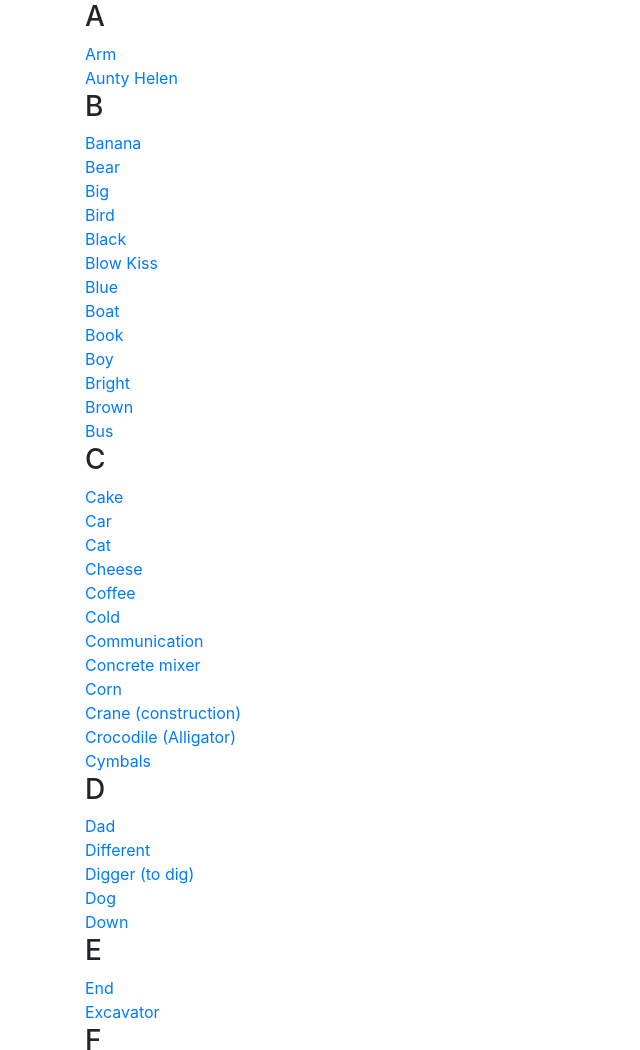
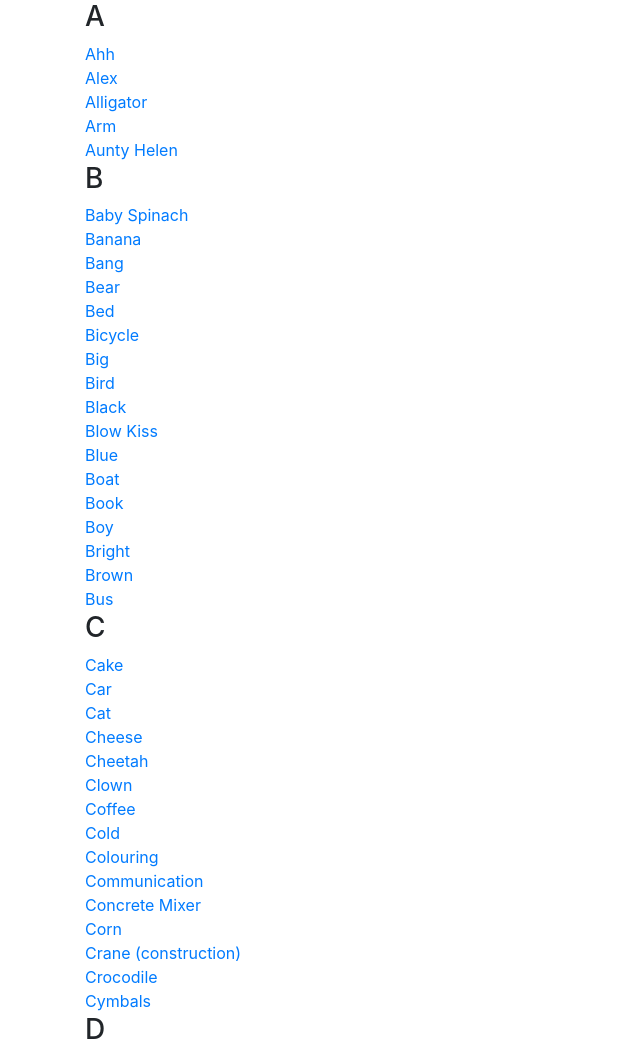
Before and after one commit to goodforenergy/alexs-signs, a website: page src/index.html in a window 1280 px wide. Shown: the top 1050 px of the page, without its empty margins (0-640 px from the left). Drawn offline with nearby package versions, Linux system fonts and the light colour scheme; files that its build step writes are made by us from their sources; files whose address does not match are found by name.

Commit message:
Updated signs with cross references, made Handlebars template more robust

```diff
--- a/src/resources/signs.json
+++ b/src/resources/signs.json
@@ -1,4 +1,17 @@
 [
+    {
+        "word": "Ahh",
+        "notes": "Alex says “Aahh”. May mean “Alex”, “To brush teeth”, or “Mouth”.",
+        "see": ["Alex","To brush teeth","Mouth"]
+    },
+    {
+        "word": "Alex",
+        "see": ["Ahh"]
+    },
+    {
+        "word": "Alligator",
+        "see": ["Crocodile"]
+    },
     {
         "word": "Arm",
         "makaton": "Point to arm.",
@@ -7,22 +20,40 @@
     },
     {
         "word": "Aunty Helen",
-        "makaton": "n/a",
+        "makaton": "n/ar",
         "alex": "Same as Bird",
         "notes": "",
         "see": ["Bird"]
     },
     {
+        "word": "Baby Spinach",
+        "see": ["Green"]
+    },
+    {
         "word": "Banana",
         "makaton": "Extend left index finger. Place right index finger onto ball of right thumb. Move right formation in downward “peeling” movements from tip of left index finger, twice.",
         "alex": "Same as Monkey.",
-        "notes": ""
+        "notes": "",
+        "see": ["Monkey"]
+    },
+    {
+        "word": "Bang",
+        "see": ["Cymbals"]
     },
     {
         "word": "Bear",
         "makaton": "Form “C” with index fingers and thumbs of both hands. Place fingertips on head with thumbs on temples to represent the ears of a teddy bear.",
-        "alex": "Loose fist formed with left hand and tapped against top left side of head, twice. ",
-        "notes": "Also used to mean Koala and Panda. Often used to refer to Bear Hunt (as in I want to go outside with you Nana). May also refer to Nana."
+        "alex": "Loose fist formed with left hand and tapped against top left side of head, twice.",
+        "notes": "Also used to mean Koala and Panda. Often used to refer to Bear Hunt (as in I want to go outside with you Nana). May also refer to Nana. May appear similar to “To shower”.",
+        "see": ["To shower"]
+    },
+    {
+        "word": "Bed",
+        "see": ["To sleep"]
+    },
+    {
+        "word": "Bicycle",
+        "see": ["Motorcycle"]
     },
     {
         "word": "Big",
@@ -39,14 +70,15 @@
     {
         "word": "Black",
         "makaton": "Form right fist. Place formation, palm left, on right check. Move forward and down.",
-        "alex": "Same as Makaton version but reversed.",
+        "alex": "Same as Makaton version but reversed. Doesn't always move fist.",
         "notes": ""
     },
     {
         "word": "Blow Kiss",
         "makaton": "n/a",
         "alex": "Palm of open left hand placed on mouth and moved away from body.",
-        "notes": ""
+        "notes": "May appear the same as Please",
+        "see": ["Please"]
     },
     {
         "word": "Blue",
@@ -87,8 +119,8 @@
     {
         "word": "Bus",
         "makaton": "Form fists with both hands, palms up. Move formation as if driving a bus.",
-        "alex": "Move closed left fist across body and back (a bit like driving a bus one handed).",
-        "notes": "May appear similar to Digger."
+        "alex": "Move closed left fist across body in a clockwise circle, twice.",
+        "notes": ""
     },
     {
         "word": "Cake",
@@ -106,7 +138,8 @@
         "word": "Cat",
         "makaton": "Stroke back of open left hand with fingers of open right hand, palm down, twice.",
         "alex": "Similar to Makaton version but reversed. May appear similar to Green.",
-        "notes": ""
+        "notes": "",
+        "see": ["Green"]
     },
     {
         "word": "Cheese",
@@ -115,10 +148,19 @@
         "notes": "Often used when talking about Zoe or September (Zoe’s birthday)."
     },
     {
+        "word": "Cheetah",
+        "see": ["Lion"]
+    },
+    {
+        "word": "Clown",
+        "see": ["Hat"]
+    },
+    {
         "word": "Coffee",
         "makaton": "Form fists with both hands. Move right fist in small anti-clockwise circles above left fist.",
         "alex": "Similar to Makaton but reversed.",
-        "notes": ""
+        "notes": "May appear similar to To Make",
+        "see": ["To make"]
     },
     {
         "word": "Cold",
@@ -127,13 +169,17 @@
         "notes": ""
     },
     {
+        "word": "Colouring",
+        "see": ["To draw"]
+    },
+    {
         "word": "Communication",
         "makaton": "Form “C” with both hands. Place right thumb between left thumb and fingers. Move formation backwards and forwards alternately, twice.",
         "alex": "Same as Makaton, but reversed and right hand doesn’t move.",
         "notes": ""
     },
     {
-        "word": "Concrete mixer",
+        "word": "Concrete Mixer",
         "makaton": "Extend right index finger, blade down. Move finger down in anti-clockwise circle, twice.",
         "alex": "Similar to Makaton, but reversed and circles are a bit irregular.",
         "notes": ""
@@ -146,21 +192,22 @@
     },
     {
         "word": "Crane (construction)",
-        "makaton": "Unknown",
+        "makaton": "",
         "alex": "Lifts both arms above head at 15 degree angle from vertical. Sometimes only left arm is used.",
         "notes": ""
     },
     {
-        "word": "Crocodile (Alligator)",
+        "word": "Crocodile",
         "makaton": "The right arm is extended above the head, the left arm forward from the body, with the palms of the hands facing each other and the fingers hooked. The right arm is brought down so that the hands meet, the right hand fingers covering the left, twice.",
         "alex": "Similar to the Makaton version, except reversed and the right hand isn’t always used, and Alex only moves his hands once.",
-        "notes": ""
+        "notes": "",
+        "see": ["Alligator"]
     },
     {
         "word": "Cymbals",
-        "makaton": "Unknown",
+        "makaton": "",
         "alex": "Pretends to hold cymbals and bang them.",
-        "notes": ""
+        "notes": "May also be used to mean Bang"
     },
     {
         "word": "Dad",
@@ -194,21 +241,28 @@
     },
     {
         "word": "End",
-        "makaton": "Unknown",
+        "makaton": "",
         "alex": "Forms fists with both hands, palms facing. Taps fists together.",
-        "notes": "Same as Cymbals, may also mean Bang."
+        "notes": "Same as Cymbals, may also mean Bang.",
+        "see": ["Cymbals"]
     },
     {
         "word": "Excavator",
         "makaton": "Unknown",
         "alex": "Fingerspells “x” followed by Digger.",
-        "notes": ""
+        "notes": "",
+        "see": ["Digger (to dig)", "X"]
+    },
+    {
+        "word": "Fig",
+        "see": ["Pig"]
     },
     {
         "word": "Five",
         "makaton": "Right hand up, palm out, in front of body, with fingers slightly spread.",
         "alex": "Same as Makaton version but reversed.",
-        "notes": "May appear similar to Stop."
+        "notes": "May appear similar to Stop.",
+        "see": ["Stop"]
     },
     {
         "word": "Fix it",
@@ -223,34 +277,42 @@
         "notes": ""
     },
     {
+        "word": "Food",
+        "see": ["To eat"]
+    },
+    {
+        "word": "Fork",
+        "makaton": "Extend right index, middle and ring fingers. Jab into palm of open left hand, twice.",
+        "alex": "Same as Makaton version but reversed."
+    },
+    {
         "word": "Goodbye",
         "makaton": "Use natural gesture.",
         "alex": "Same as Hello",
-        "notes": ""
+        "notes": "",
+        "see": ["Hello"]
     },
     {
         "word": "Granddad Geoff",
-        "makaton": "n/a",
-        "alex": "Same as Dog",
-        "notes": ""
+        "see": ["Dog"]
     },
     {
         "word": "Granddad Kerry",
-        "makaton": "n/a",
-        "alex": "Same as Digger",
-        "notes": ""
+        "see": ["Digger (to dig)"]
     },
     {
         "word": "Granny (Carolyn)",
         "makaton": "n/a",
         "alex": "Same as To Wash/Swimming Pool",
-        "notes": ""
+        "notes": "",
+        "see": ["To wash (bathe)"]
     },
     {
         "word": "Green",
         "makaton": "Place right blade on wrist of left arm. Sweep right hand to upper arm.",
         "alex": "Usually same as Makaton version but reversed. Sometimes Alex will wipe a different part of the arm (e.g. elbow to shoulder, or back of wrist).",
-        "notes": "Often used when talking about lettuce, baby spinach, etc. Could be confused with Cat or Slow."
+        "notes": "Often used when talking about lettuce, baby spinach, etc. Could be confused with Cat or Slow.",
+        "see": ["Cat", "Slow"]
     },
     {
         "word": "Hand",
@@ -261,8 +323,17 @@
     {
         "word": "Happy",
         "makaton": "Clap heels of open hands together twice, while moving in small outward circles (like an excited happy toddler).",
-        "alex": "Same as “To Clap”.",
-        "notes": ""
+        "alex": "Same as “To clap”.",
+        "notes": "",
+        "see": ["To clap"]
+    },
+    {
+        "word": "Hardware Store",
+        "see": ["Lawnmower"]
+    },
+    {
+        "word": "Hard Hat",
+        "see": ["Hat"]
     },
     {
         "word": "Hat",
@@ -286,13 +357,15 @@
         "word": "Henry",
         "makaton": "n/a",
         "alex": "Same as Train",
-        "notes": ""
+        "notes": "",
+        "see": ["Train"]
     },
     {
         "word": "Honeybear",
         "makaton": "n/a",
         "alex": "signs To Sleep followed by Bear",
-        "notes": "Alex's cuddly, also “finding honeybear” is a synonym for going to bed"
+        "notes": "Alex's cuddly, also “finding honeybear” is a synonym for going to bed",
+        "see": ["Bear","To sleep"]
     },
     {
         "word": "Hot",
@@ -304,13 +377,23 @@
         "word": "Hungry",
         "makaton": "Place open right hand on stomach. Move in anti-clockwise circle.",
         "alex": "Same as Makaton but reversed.",
-        "notes": "Looks similar to “Yummy”."
+        "notes": "Looks similar to “Yummy”.",
+        "see": ["Yummy"]
     },
     {
         "word": "I",
         "makaton": "Extend right index finger. Point to self.",
         "alex": "Same as Makaton but reversed",
-        "notes": "Also means Me"
+        "notes": "Also means Me",
+        "see": ["Me"]
+    },
+    {
+        "word": "January",
+        "see": ["Bird"]
+    },
+    {
+        "word": "Koala",
+        "see": ["Bear"]
     },
     {
         "word": "Knife",
@@ -322,19 +405,25 @@
         "word": "Last",
         "makaton": "Open right hand, palm down. Move formation down from wrist.",
         "alex": "Similar to Makaton version, but reversed and may be repeated.",
-        "notes": "Appears very similar to To Wash or Granny."
+        "notes": "Appears very similar to To Wash or Granny.",
+        "see": ["To wash"]
     },
     {
         "word": "Lawnmower",
         "makaton": "Unknown",
         "alex": "Forms fist with left hand, palm down, with arm angled out a little from body. Moves arm out from body and back, twice.",
-        "notes": "Often used when talking about gardening equipment (e.g. Weed wackers, leaf blowers), or the Hardware store."
+        "notes": "Often used when talking about gardening equipment (e.g. Weed wackers, leaf blowers), or the Hardware Store."
+    },
+    {
+        "word": "Lettuce",
+        "see": ["Green"]
     },
     {
         "word": "Light",
         "makaton": "Place right fingernails on ball of tight thumb. Place formation at eye level at right side of face, palm down. Flick hand open.",
         "alex": "Same as Milk",
-        "notes": ""
+        "notes": "",
+        "see": ["Milk"]
     },
     {
         "word": "Lion",
@@ -346,25 +435,34 @@
         "word": "Little",
         "makaton": "Open both hands, palms facing. Move hands towards each other.",
         "alex": "Mostly same as Makaton version but reversed. Sometimes hands meet. ",
-        "notes": "Similar to Alex’s version of Clap, Happy, and Sunday."
+        "notes": "Similar to Alex’s version of Clap, Happy, and Sunday.",
+        "see": ["To clap","Happy","Sunday"]
+    },
+    {
+        "word": "Man",
+        "see": ["Dad"]
+    },
+    {
+        "word": "March",
+        "see": ["Train"]
     },
     {
         "word": "Me",
-        "makaton": "Same as I",
-        "alex": "Same as I",
-        "notes": ""
+        "see": ["I"]
     },
     {
         "word": "Milk",
         "makaton": "Form right fist. Open and close fist, moving down slightly, twice.",
         "alex": "Opens and closes left fist.",
-        "notes": "Often used when talking about cold things (as in cold like milk from the supermarket). Alex uses the same sign to mean Orange, Light, and Star (though these should be different)."
+        "notes": "Often used when talking about cold things (as in cold like milk from the supermarket). Alex uses the same sign to mean Orange, Light, and Star (though these should be different).",
+        "see": ["Orange","Light","Star"]
     },
     {
         "word": "Monkey",
         "makaton": "The right hand is held above the right side of the waist, palm up, blade down, the fingers flexed onto the thumb with the backs of the fingertips touching the body, and is moved up and round towards the armpit.",
         "alex": "Same as Makaton version but reversed.",
-        "notes": "Also used to mean Banana"
+        "notes": "Also used to mean Banana",
+        "see": ["Banana"]
     },
     {
         "word": "More",
@@ -381,14 +479,17 @@
     {
         "word": "Mouse",
         "makaton": "Form fist with right hand, index finger extended, palm facing chest. Bounce formation along left forearm towards elbow.",
-        "alex": "Similar to Makaton version but reversed. Sometimes use sign for Cheese.",
-        "notes": ""
+        "alex": "Similar to Makaton version but reversed. Sometimes uses sign for Cheese.",
+        "notes": "",
+        "see": ["Cheese"]
+    },
+    {
+        "word": "Mouth",
+        "see": ["Ahh"]
     },
     {
         "word": "Muffin",
-        "makaton": "Same as Cake",
-        "alex": "Same as Cake",
-        "notes": ""
+        "see": ["Cake"]
     },
     {
         "word": "Mum",
@@ -404,20 +505,24 @@
     },
     {
         "word": "Nana",
-        "makaton": "n/a",
-        "alex": "n/a",
+        "makaton": "",
+        "alex": "",
         "notes": "Says “Nana”. Also used to refer to any smiley faces."
     },
     {
         "word": "Noisy",
-        "makaton": "Unknown",
+        "makaton": "",
         "alex": "Taps left index finger on left side of head, in front of ear, twice.",
         "notes": "Also used to mean “What sound does it make?” and “I don’t feel good”."
     },
     {
+        "word": "Oats",
+        "see": ["Pig"]
+    },
+    {
         "word": "Off",
-        "makaton": "Unknown",
-        "alex": "n/a",
+        "makaton": "",
+        "alex": "",
         "notes": "Says “Offff”"
     },
     {
@@ -430,7 +535,20 @@
         "word": "Orange",
         "makaton": "Place relaxed right fist, palm forward, at right corner of mouth. Clench twice.",
         "alex": "Same as Milk",
-        "notes": ""
+        "notes": "",
+        "see": ["Milk"]
+    },
+    {
+        "word": "Panda",
+        "see": ["Bear"]
+    },
+    {
+        "word": "Party",
+        "see": ["Hat"]
+    },
+    {
+        "word": "Peg",
+        "see": ["Pig"]
     },
     {
         "word": "Penguin",
@@ -440,9 +558,13 @@
     },
     {
         "word": "Phew",
-        "makaton": "Unknown",
+        "makaton": "",
         "alex": "Wipes back of left hand across eyebrows.",
         "notes": ""
+    },
+    {
+        "word": "Phone",
+        "see": ["Digger (to dig)"]
     },
     {
         "word": "Pig",
@@ -451,16 +573,21 @@
         "notes": "Sometimes used to mean Fig, Oats and Pegs."
     },
     {
-        "word": "Please (thank you)",
+        "word": "Please",
         "makaton": "Move fingertips of open right hand forward from chin. Use both hands for stress. Use directionality.",
         "alex": "Similar to Makaton version but reversed. Sometimes starts out as Blow Kiss.",
-        "notes": ""
+        "notes": "May also mean Thank You",
+        "see": ["Blow Kiss"]
     },
     {
         "word": "Police Officer",
         "makaton": "Extend right index and middle fingers. Trace tips of fingers across back of left wrist.",
         "alex": "Similar to Makaton version but reversed using only index finger.",
         "notes": ""
+    },
+    {
+        "word": "Quadbike",
+        "see": ["Motorcycle"]
     },
     {
         "word": "Quiet",
@@ -472,7 +599,8 @@
         "word": "Raisins",
         "makaton": "Place left hand, bent at third knuckle, thumb under, palm back, at chest height. Place right index finger onto ball of right thumb. Move right hand formation in and out of top of left hand formation, twice.",
         "alex": "Similar to Makaton version but reversed, sometimes left finger and thumb taps top of right hand instead of going into the formation.",
-        "notes": ""
+        "notes": "May also appear similar to Cake/Muffin",
+        "see": ["Cake"]
     },
     {
         "word": "Red",
@@ -487,6 +615,10 @@
         "notes": "Sometimes means rubbish truck, though Alex will sign both Rubbish and Truck if encouraged to do so. Often used when talking about Thursday (rubbish truck day), Uncle David, or February (Uncle David’s birthday). May also refer the Conch bath toy."
     },
     {
+        "word": "Rubbish Truck",
+        "see": ["Rubbish"]
+    },
+    {
         "word": "Sad",
         "makaton": "Place side of index finger of open right hand on chin. Move down chin.",
         "alex": "Similar to Makaton version but reversed. Hand is place out from face, not against chin.",
@@ -497,6 +629,14 @@
         "makaton": "Move ball of right thumb across the right hand fingertips, several times.",
         "alex": "Similar to Makaton version but reversed with thumb moving up and down fingertips.",
         "notes": ""
+    },
+    {
+        "word": "Scooter",
+        "see": ["Motorcycle"]
+    },
+    {
+        "word": "September",
+        "see": ["Cheese"]
     },
     {
         "word": "Seven",
@@ -514,25 +654,33 @@
         "word": "Slow",
         "makaton": "Extend right index finger, blade down. Place formation on left wrist. Move up to mid-forearm.",
         "alex": "Similar to Makaton version but reversed. Not always accurate about finger placement.",
-        "notes": "Could be confused with Green."
+        "notes": "Could be confused with Green.",
+        "see": ["Green"]
     },
     {
         "word": "Star",
         "makaton": "Place right fingernails onto ball of right thumb. Place formation slightly above right side of head, palm up/forward. Flick hand open, several times.",
         "alex": "Same as Milk.",
-        "notes": ""
+        "notes": "",
+        "see": ["Milk"]
     },
     {
         "word": "Stop",
         "makaton": "Move open right hand, palm forward, forward with stress.",
         "alex": "May use two hands, though usually just uses left hand. Forward action not very pronounced.",
-        "notes": "May appear similar to Five."
+        "notes": "May appear similar to Five.",
+        "see": ["Five"]
     },
     {
         "word": "Sunday",
         "makaton": "Tap open hands with fingers together, blades down, twice.",
         "alex": "Very similar to Little, hands slightly angled apart at wrists.",
-        "notes": "Similar to Alex’s version of Clap, Happy, and Little."
+        "notes": "Similar to Alex’s version of Clap, Happy, and Little.",
+        "see": ["Clap","Happy","Little"]
+    },
+    {
+        "word": "Thank you",
+        "see": ["Please"]
     },
     {
         "word": "Thirsty",
@@ -542,9 +690,11 @@
     },
     {
         "word": "Thomas the Tank Engine",
-        "makaton": "n/a",
-        "alex": "Signs “1”",
-        "notes": ""
+        "see": ["One"]
+    },
+    {
+        "word": "Tiger",
+        "see": ["Lion"]
     },
     {
         "word": "Time",
@@ -554,7 +704,7 @@
     },
     {
         "word": "Tired",
-        "makaton": "Unknown",
+        "makaton": "",
         "alex": "Covers open mouth with left hand (like covering a yawn).",
         "notes": "Often used if Alex notices someone yawning."
     },
@@ -562,7 +712,8 @@
         "word": "Tomato",
         "makaton": "Place cupped right hand, palm forward, at right side of face. Move formation to palm back, over nose.",
         "alex": "Similar to Makaton but reversed, not always over nose.",
-        "notes": "Looks the same as “To drink”."
+        "notes": "Looks the same as “To drink”.",
+        "see": ["To drink"]
     },
     {
         "word": "To brush teeth",
@@ -580,22 +731,25 @@
         "word": "To clap",
         "makaton": "Unknown",
         "alex": "Claps hands together.",
-        "notes": "Similar to Alex’s version of Happy, Little, and Sunday."
+        "notes": "Similar to Alex’s version of Happy, Little, and Sunday.",
+        "see": ["Happy","Little","Sunday"]
     },
     {
         "word": "To draw",
         "makaton": "Place right index fingertip onto ball of right thumb. Move formation from left to right in front of chest, as if writing.",
         "alex": "Same as Makaton version but reversed.",
-        "notes": "Also used to mean Colouring."
+        "notes": "Also used to mean Colouring.",
+        "see": ["Colouring"]
     },
     {
         "word": "To drink",
         "makaton": "Form right handed “C”, palm left, blade down. Tilt up and forward as if drinking.",
         "alex": "Similar to Makaton version but reversed, with hand rotated away from and toward body.",
-        "notes": "Looks the same as Tomato."
+        "notes": "Looks the same as Tomato.",
+        "see": ["Tomato"]
     },
     {
-        "word": "To eat (food)",
+        "word": "To eat",
         "makaton": "Place tips of right fingers onto ball of right thumb. Tap formation on chin, twice.",
         "alex": "Same as Makaton version but reversed.",
         "notes": "Also used to mean “I want food” or “Look, there is some food”. Doesn’t always mean that he wants food."
@@ -622,7 +776,8 @@
         "word": "To shower",
         "makaton": "Bounce slightly cupped right hand above head, twice.",
         "alex": "Similar to Makaton, but reversed and hand is to the side of the head, not above.",
-        "notes": ""
+        "notes": "May appear similar to Bear",
+        "see": ["Bear"]
     },
     {
         "word": "To sleep",
@@ -664,7 +819,12 @@
         "word": "Truck",
         "makaton": "Same as Bus",
         "alex": "Left handed fist moves downward from head to shoulder (as though pulling an air-horn)",
-        "notes": "Covers all sorts of trucks"
+        "notes": "Covers all sorts of trucks, though some trucks have a specific sign.",
+        "see": ["Concrete Mixer", "Rubbish Truck"]
+    },
+    {
+        "word": "TV",
+        "see": ["Digger (to dig)"]
     },
     {
         "word": "Two",
@@ -676,13 +836,18 @@
         "word": "Uncle David",
         "makaton": "n/a",
         "alex": "Same as Rubbish",
-        "notes": ""
+        "notes": "",
+        "see": ["Rubbish"]
     },
     {
         "word": "Up",
         "makaton": "Hold open right hand, palm up. Move upwards.",
         "alex": "Same as Makaton version but reversed.",
         "notes": "Will sometimes says “aahpp” instead."
+    },
+    {
+        "word": "Video",
+        "see": ["Digger (to dig)"]
     },
     {
         "word": "Want",
@@ -700,7 +865,12 @@
         "word": "White",
         "makaton": "Place right index finger onto ball of right thumb, other fingers extended and slightly spread. Place formation on right side of neck and rock, twice.",
         "alex": "Similar to Makaton but reversed with left hand placed on right side of neck.",
-        "notes": "Often signs “yellow” instead, though he does understand the difference between white and yellow."
+        "notes": "Often signs “yellow” instead, though he does understand the difference between white and yellow.",
+        "see": ["Yellow"]
+    },
+    {
+        "word": "Woman",
+        "see": ["Mum"]
     },
     {
         "word": "Work",
@@ -718,7 +888,8 @@
         "word": "Yellow",
         "makaton": "Place right index finger onto ball of right thumb, other fingers extended and slightly spread. Place formation on right temple and rock, twice.",
         "alex": "Similar to Makaton version but reversed and index finger and thumb hold onto top of left ear.",
-        "notes": ""
+        "notes": "May appear similar to White",
+        "see": ["White"]
     },
     {
         "word": "You",
@@ -736,7 +907,8 @@
         "word": "Yummy",
         "makaton": "Place open right hand on stomach. Move in anti-clockwise circles, multiple times.",
         "alex": "Similar to Makaton version but reversed.",
-        "notes": "Appears similar to “Hungry”."
+        "notes": "Appears similar to “Hungry”.",
+        "see": ["Hungry"]
     },
     {
         "word": "Zero",
@@ -746,8 +918,6 @@
     },
     {
         "word": "Zoe",
-        "makaton": "n/a",
-        "alex": "Same as Cheese",
-        "notes": ""
+        "see": ["Cheese"]
     }
 ]
```
Also changed, not shown: src/index.html (+7 -4 lines), build/index.html, build/signs.json.
